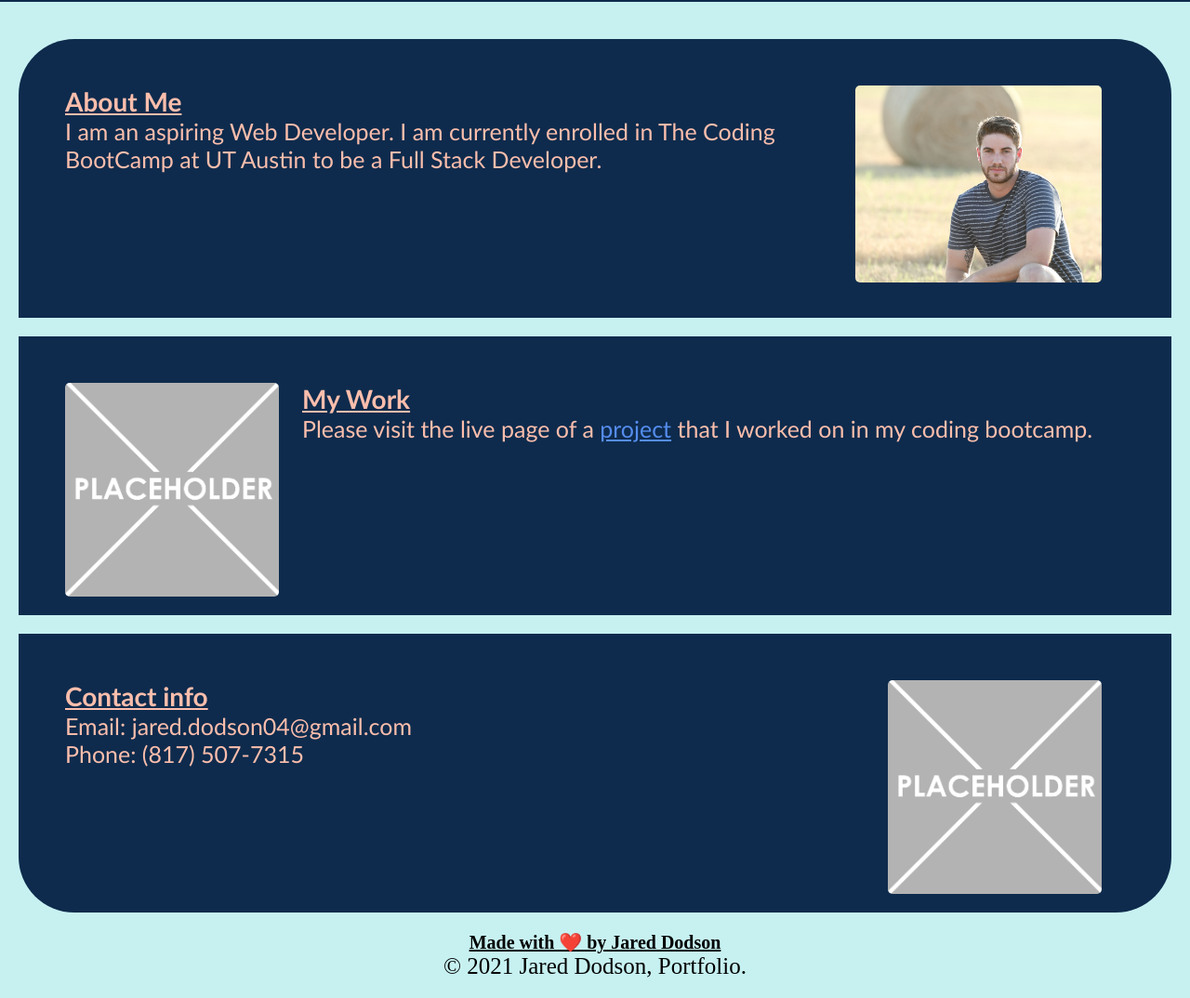
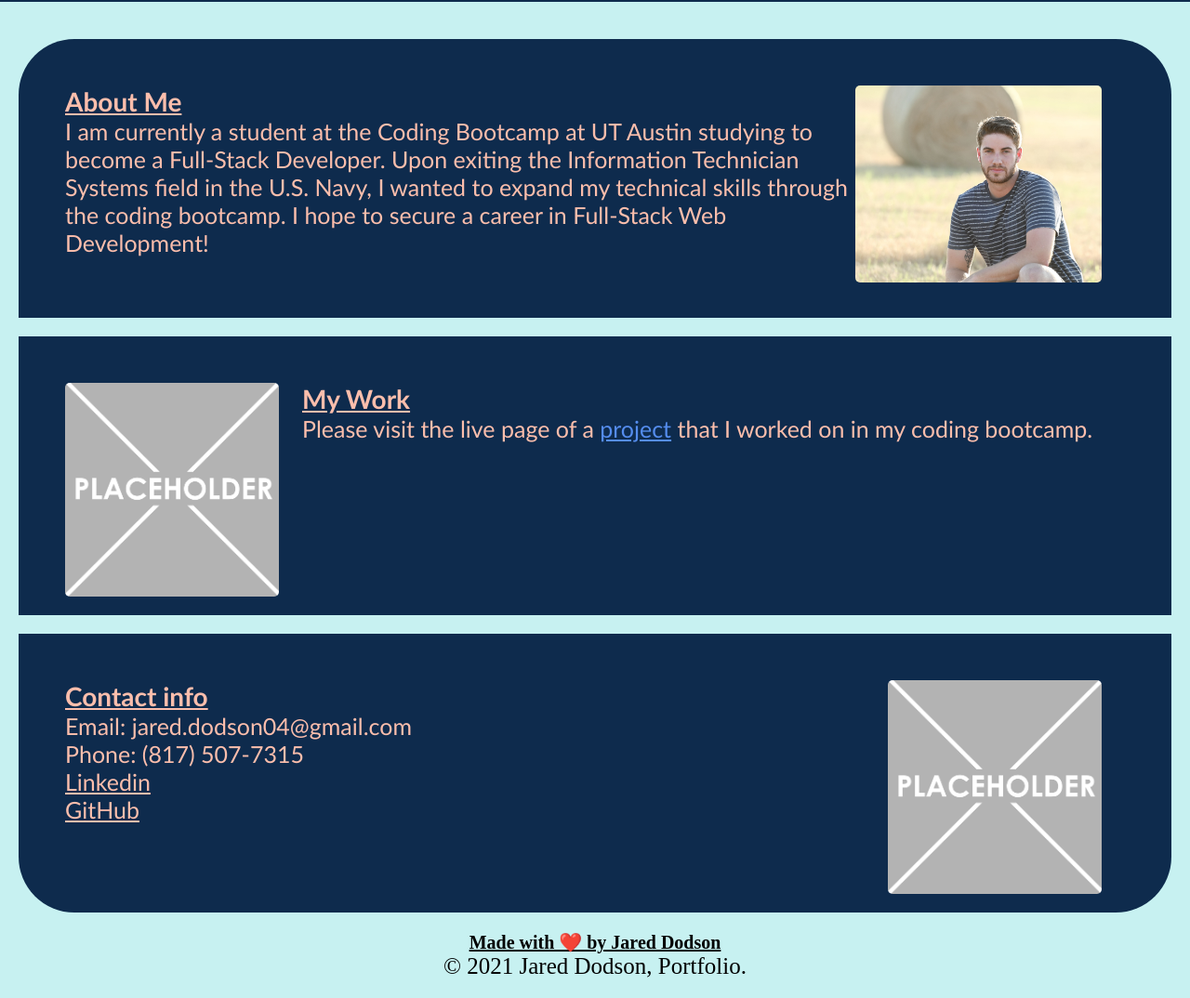
Before and after one commit to jareddodson/Portfolio, a plain HTML site: page index.html in a window 1280 px wide. Shown: the part 100-1174 px from the top of the page at 93% size. Drawn offline with Linux system fonts and the light colour scheme.

Commit message:
Added linkedin and github

```diff
--- a/assets/style.css
+++ b/assets/style.css
@@ -173,3 +173,11 @@ img {
 footer {
     text-align: center;
 }
+
+#linkedin {
+    text-decoration: underline;
+}
+
+#github {
+    text-decoration: underline;
+}
--- a/index.html
+++ b/index.html
@@ -29,8 +29,7 @@
                 <img src="./assets/images/IMG_1841.JPG" class="float-right" alt="Image of Jared Dodson in the About Me section" />
                 <h2>About Me</h2>
                 <p>
-                    I am an aspiring Web Developer. I am currently enrolled in The Coding BootCamp at UT Austin to be a Full Stack Developer.
-                </p>
+                    I am currently a student at the Coding Bootcamp at UT Austin studying to become a Full-Stack Developer. Upon exiting the Information Technician Systems field in the U.S. Navy, I wanted to expand my technical skills through the coding bootcamp. I hope to secure a career in Full-Stack Web Development!                </p>
             </div>
             <div id="my-work" class="my-work">
                 <img src="./assets/images/placeholder-1-e1533569576673.png" class="float-left" alt="Placeholder Image" />
@@ -47,6 +46,12 @@
                 </p>
                 <p>
                     Phone: (817) 507-7315
+                </p>
+                <p id="linkedin">
+                    <a href="https://www.linkedin.com/in/jared-dodson-b94729212/">Linkedin</a>
+                </p>
+                <p id="github">
+                    <a href="https://github.com/jareddodson">GitHub</a>
                 </p>
             </div>
             <footer>
```
